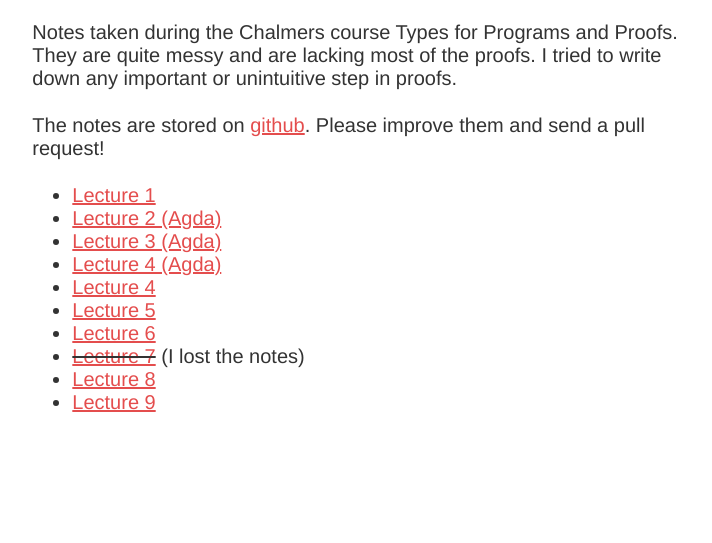
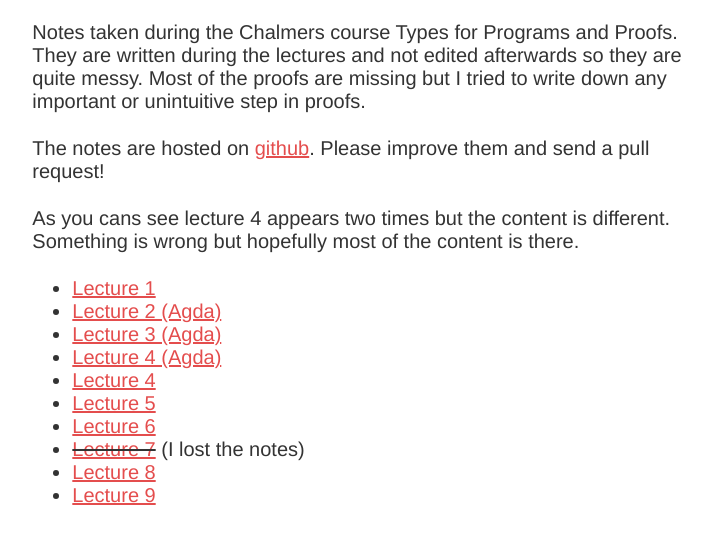
Before and after one commit to karljakoblarsson/types-notes, a plain HTML site: page index.html in a window 1280 px wide. Shown: the part 266-809 px from the top of the page, without its empty margins (274-986 px from the left). Drawn offline with Linux system fonts and the light colour scheme.

Commit message:
Update index.md

```diff
--- a/index.html
+++ b/index.html
@@ -23,8 +23,9 @@ document.write('<a h'+'ref'+'="ma'+'ilto'+':'+e+'" clas'+'s="em' + 'ail">'+e+'<\
 </script><noscript>&#106;&#x61;&#x6b;&#x6f;&#98;&#32;&#x61;&#116;&#32;&#x6b;&#x61;&#114;&#108;&#106;&#x61;&#x6b;&#x6f;&#98;&#108;&#x61;&#114;&#x73;&#x73;&#x6f;&#110;&#32;&#100;&#x6f;&#116;&#32;&#x63;&#x6f;&#x6d;</noscript></h2>
 <h3 class="date">Lp1 2017</h3>
 </header>
-<p>Notes taken during the Chalmers course Types for Programs and Proofs. They are quite messy and are lacking most of the proofs. I tried to write down any important or unintuitive step in proofs.</p>
-<p>The notes are stored on <a href="https://github.com/karljakoblarsson/types-notes%20&quot;karljakoblarsson/types-notes&quot;">github</a>. Please improve them and send a pull request!</p>
+<p>Notes taken during the Chalmers course Types for Programs and Proofs. They are written during the lectures and not edited afterwards so they are quite messy. Most of the proofs are missing but I tried to write down any important or unintuitive step in proofs.</p>
+<p>The notes are hosted on <a href="https://github.com/karljakoblarsson/types-notes%20&quot;karljakoblarsson/types-notes&quot;">github</a>. Please improve them and send a pull request!</p>
+<p>As you cans see lecture 4 appears two times but the content is different. Something is wrong but hopefully most of the content is there.</p>
 <ul>
 <li><a href="types.html" title="Lecture 1">Lecture 1</a></li>
 <li><a href="lecture2.agda" title="Lecture 2">Lecture 2 (Agda)</a></li>
```
Also changed, not shown: 1 other file.
